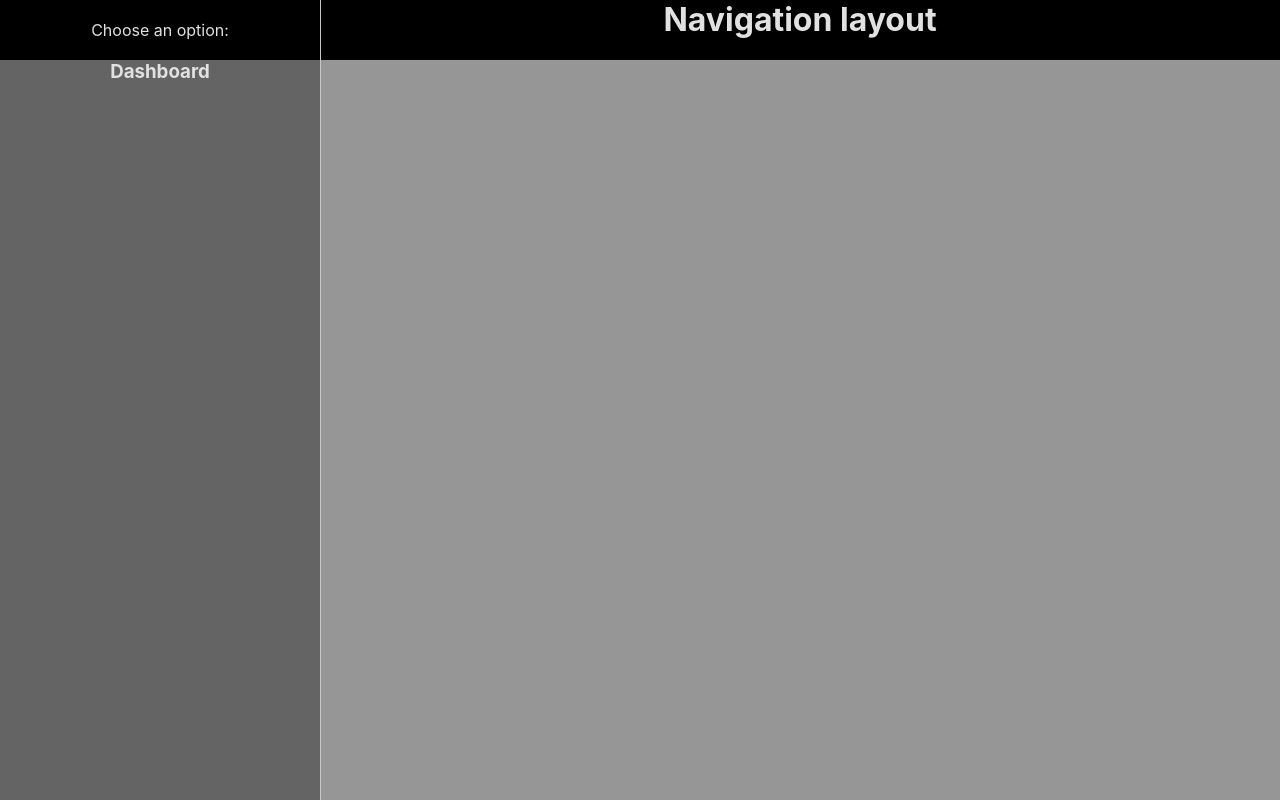
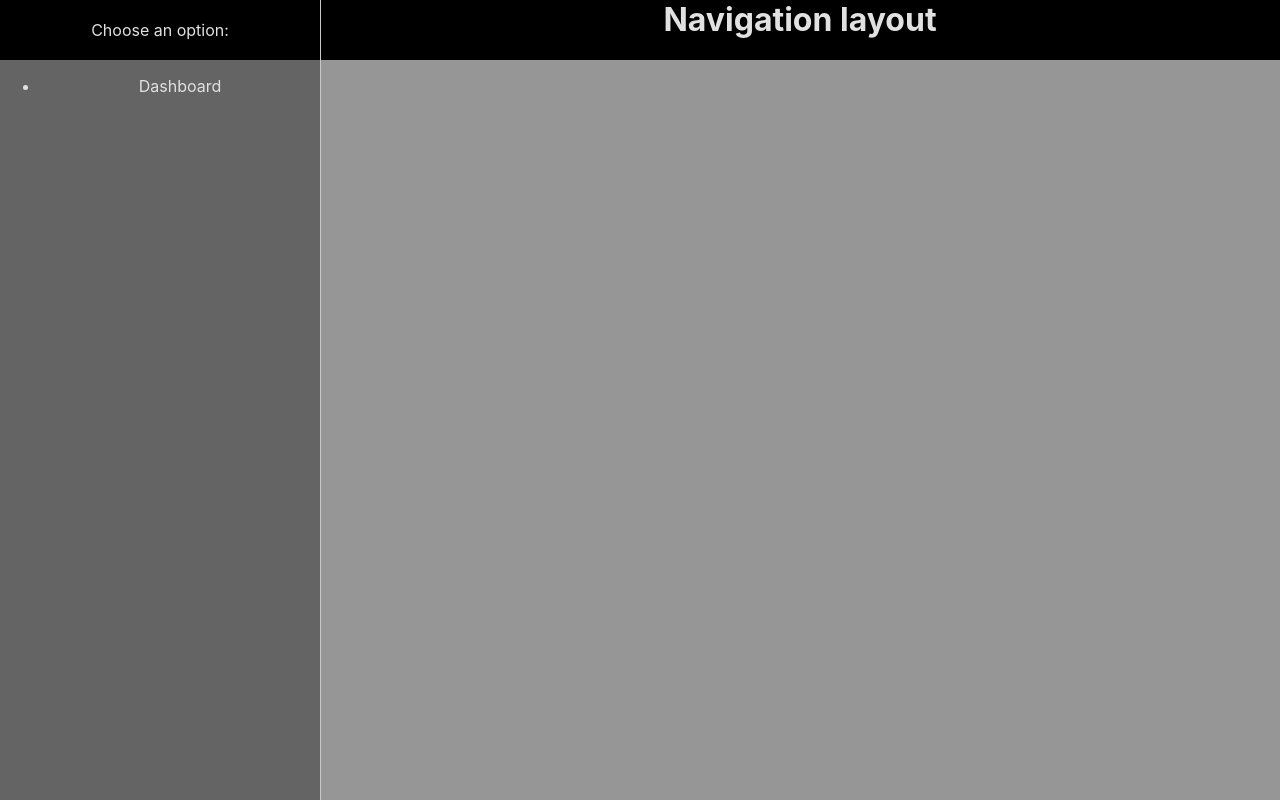
Before and after one commit to RudolfBenadie/boilerplate-0, a React (Create React App) app: page / in a window 1280 px wide. Built offline with nearby package versions, Linux system fonts and the light colour scheme.

Commit message:
Start routes

```diff
--- a/package.json
+++ b/package.json
@@ -11,6 +11,7 @@
     "react-dom": "^17.0.1",
     "react-router-dom": "^5.2.0",
     "react-scripts": "4.0.0",
+    "reactstrap": "^8.7.1",
     "sass-loader": "^10.0.5",
     "web-vitals": "^0.2.4"
   },
--- a/src/layout/Base.js
+++ b/src/layout/Base.js
@@ -2,12 +2,13 @@ import React from "react";
 import { Redirect } from "react-router-dom";
 import SideBar from "./SideBar";
 import NavBar from "./NavBar";
+import routes from "../assets/routes";
 
 const BaseLayout = (props) => {
   if (!props.currentUser) return <Redirect to="/auth" />
   return (
     <div id="baseContainer">
-      <SideBar {...props} />
+      <SideBar {...props} routes={routes} />
       <NavBar {...props} />
     </div>
   )
--- a/src/layout/SideBar.js
+++ b/src/layout/SideBar.js
@@ -1,14 +1,46 @@
 import React from "react";
+import {
+  Nav,
+  NavLink
+} from "reactstrap";
 
 const SideBar = (props) => {
+  function activeRoute(routeName) {
+    return props.location && props.location.pathname.indexOf(routeName) > -1 ? "active" : "";
+  }
+  var sidebar = React.createRef();
   return (
     <div id="sidebar">
       <div className="header">
         <p>Choose an option:</p>
       </div>
-      <div id="nav">
-        <h3>Dashboard</h3>
+
+      <div className="sidebar-wrapper" ref={sidebar}>
+        <Nav>
+          {props.routes.map((prop, key) => {
+            return (
+              <li
+                className={
+                  activeRoute(prop.path) +
+                  (prop.pro ? " active-pro" : "")
+                }
+                key={key}
+              >
+                <NavLink
+                  to={prop.layout + prop.path}
+                  className="nav-link"
+                  activeClassName="active"
+                >
+                  {/* <i className={prop.icon} /> */}
+                  {/* <FontAwesomeIcon icon={prop.icon} /> */}
+                  <p>{prop.name}</p>
+                </NavLink>
+              </li>
+            );
+          })}
+        </Nav>
       </div>
+
     </div>
   )
 }
```
Also changed, not shown: src/assets/routes.js (+5 -3 lines), 1 other file (tests, documents, lock files or other folders).
